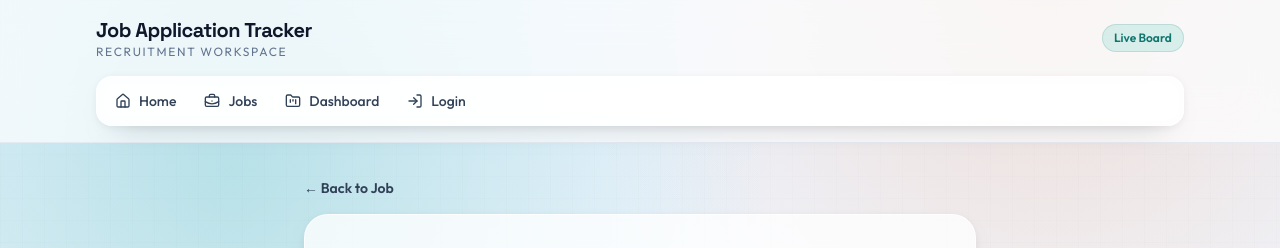
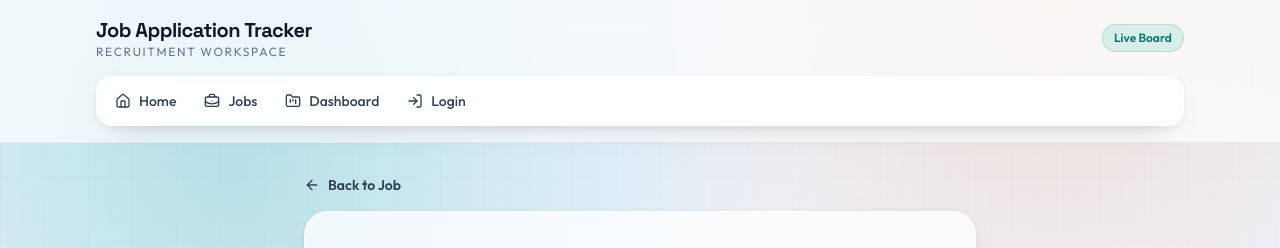
Before and after one commit to AnkurAlpha/Job-Application-Tracker, a React app in the folder frontend/: page /apply/1 in a window 1280 px wide. Shown: the top 248 px of the page. Built offline with nearby package versions, Linux system fonts and the light colour scheme; the HTML template or start-up script is replaced by a standard one.

Commit message:
feat(frontend): polish lucide icon system across core CTAs and navigation

```diff
--- a/frontend/src/pages/Apply.jsx
+++ b/frontend/src/pages/Apply.jsx
@@ -2,7 +2,7 @@ import { useParams, Link } from "react-router-dom";
 import { useState } from "react";
 import { applyForJob } from "../api/api";
 import { toast } from "sonner";
-import { Send } from "lucide-react";
+import { ArrowLeft, Send } from "lucide-react";
 
 const Apply = () => {
   const { id } = useParams();
@@ -40,7 +40,8 @@ const Apply = () => {
   return (
     <div className="mx-auto max-w-2xl space-y-4">
       <Link to={`/jobs/${id}`} className="inline-flex items-center gap-2 text-sm font-semibold text-slate-700 hover:text-slate-900">
-        ← Back to Job
+        <ArrowLeft size={16} />
+        Back to Job
       </Link>
 
       <section className="glass-card rounded-3xl p-7 sm:p-8">
--- a/frontend/src/pages/Dashboard.jsx
+++ b/frontend/src/pages/Dashboard.jsx
@@ -3,6 +3,7 @@ import { Link } from "react-router-dom";
 import { getJobs } from "../api/api.js";
 import { toast } from "sonner";
 import Skeleton from "react-loading-skeleton";
+import { ArrowRight, BriefcaseBusiness, House } from "lucide-react";
 
 const Dashboard = () => {
   const [jobs, setJobs] = useState([]);
@@ -91,6 +92,7 @@ const Dashboard = () => {
         <p className="text-sm font-semibold text-red-800">Dashboard Error</p>
         <p className="mt-1 text-sm text-red-700">{error}</p>
         <Link to="/jobs" className="btn btn-primary mt-4 inline-block">
+          <BriefcaseBusiness size={16} />
           Go to Jobs
         </Link>
       </div>
@@ -104,9 +106,11 @@ const Dashboard = () => {
         <p className="mt-2 text-sm text-slate-600">Quick snapshot of live roles and the latest listings.</p>
         <div className="mt-6 flex flex-wrap gap-3">
           <Link to="/jobs" className="btn btn-primary">
+            <BriefcaseBusiness size={16} />
             Browse Jobs
           </Link>
           <Link to="/" className="btn btn-secondary">
+            <House size={16} />
             Home
           </Link>
         </div>
@@ -132,8 +136,9 @@ const Dashboard = () => {
             <h2 className="text-xl font-bold text-slate-900">Recent Jobs</h2>
             <p className="mt-1 text-sm text-slate-600">Most recently available opportunities.</p>
           </div>
-          <Link to="/jobs" className="text-sm font-semibold text-teal-800 hover:text-teal-900">
+          <Link to="/jobs" className="inline-flex items-center gap-1 text-sm font-semibold text-teal-800 hover:text-teal-900">
             View all
+            <ArrowRight size={14} />
           </Link>
         </div>
 
--- a/frontend/src/pages/Home.jsx
+++ b/frontend/src/pages/Home.jsx
@@ -2,6 +2,7 @@ import { Link } from "react-router-dom";
 import { useRef } from "react";
 import gsap from "gsap";
 import { useGSAP } from "@gsap/react";
+import { BriefcaseBusiness, LayoutDashboard } from "lucide-react";
 
 gsap.registerPlugin(useGSAP);
 
@@ -34,9 +35,11 @@ export default function Home() {
 
         <div className="hero-anim mt-8 flex flex-wrap gap-3">
           <Link to="/dashboard" className="btn btn-primary">
+            <LayoutDashboard size={16} />
             Open Dashboard
           </Link>
           <Link to="/jobs" className="btn btn-secondary">
+            <BriefcaseBusiness size={16} />
             Explore Jobs
           </Link>
         </div>
--- a/frontend/src/pages/JobDetails.jsx
+++ b/frontend/src/pages/JobDetails.jsx
@@ -3,7 +3,7 @@ import { useEffect, useState } from "react";
 import { getJobById } from "../api/api";
 import { toast } from "sonner";
 import Skeleton from "react-loading-skeleton";
-import { Send } from "lucide-react";
+import { ArrowLeft, BriefcaseBusiness, Send } from "lucide-react";
 
 export default function JobDetails() {
   const { id } = useParams();
@@ -58,7 +58,8 @@ export default function JobDetails() {
   return (
     <div className="space-y-4">
       <Link to="/jobs" className="inline-flex items-center gap-2 text-sm font-semibold text-slate-700 hover:text-slate-900">
-        ← Back to Jobs
+        <ArrowLeft size={16} />
+        Back to Jobs
       </Link>
 
       <section className="glass-card rounded-3xl p-7 sm:p-8">
@@ -72,6 +73,7 @@ export default function JobDetails() {
             Apply Now
           </Link>
           <Link to="/jobs" className="btn btn-secondary">
+            <BriefcaseBusiness size={16} />
             Browse Jobs
           </Link>
         </div>
--- a/frontend/src/pages/NotFound.jsx
+++ b/frontend/src/pages/NotFound.jsx
@@ -1,4 +1,5 @@
 import { Link } from "react-router-dom";
+import { BriefcaseBusiness, House } from "lucide-react";
 
 export default function NotFound() {
   return (
@@ -8,9 +9,11 @@ export default function NotFound() {
       <p className="mt-2 text-sm text-slate-600">The page you requested does not exist or may have moved.</p>
       <div className="mt-7 flex flex-wrap justify-center gap-3">
         <Link to="/" className="btn btn-primary">
+          <House size={16} />
           Go Home
         </Link>
         <Link to="/jobs" className="btn btn-secondary">
+          <BriefcaseBusiness size={16} />
           Browse Jobs
         </Link>
       </div>
```
